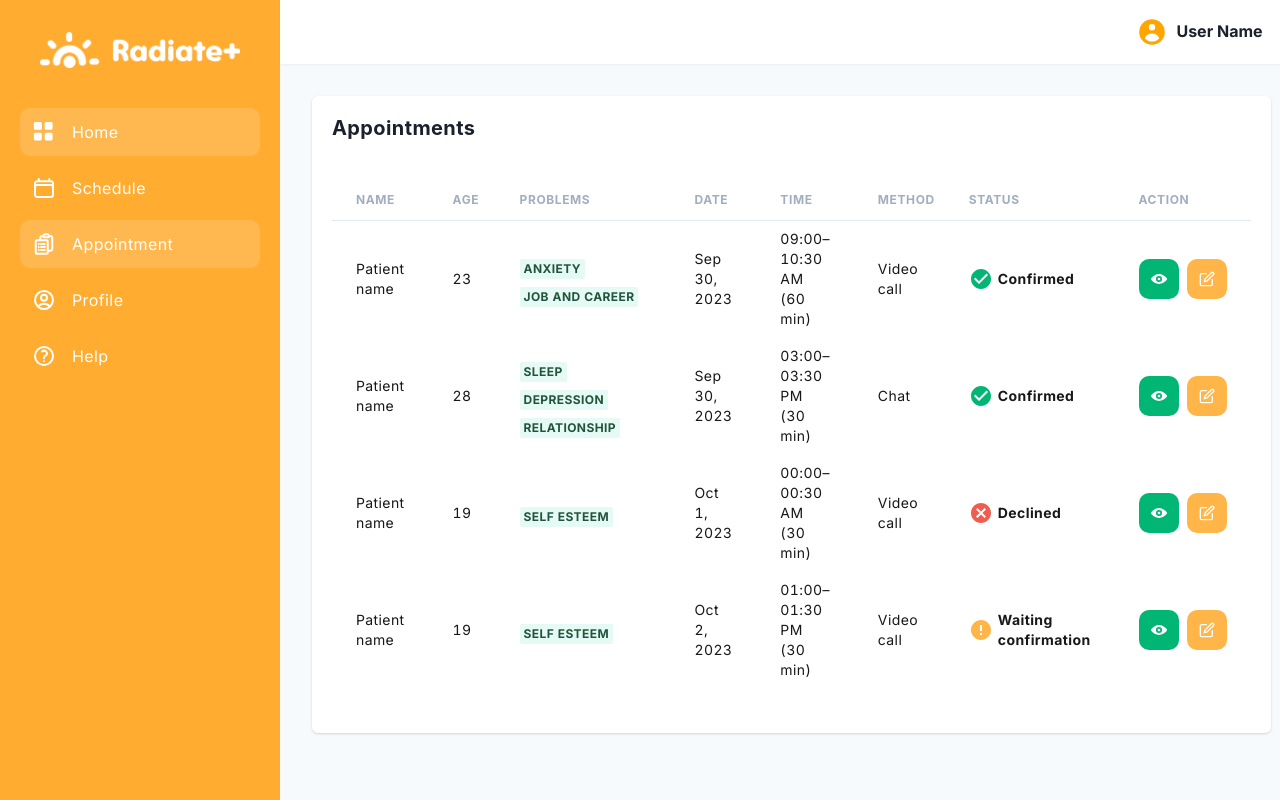
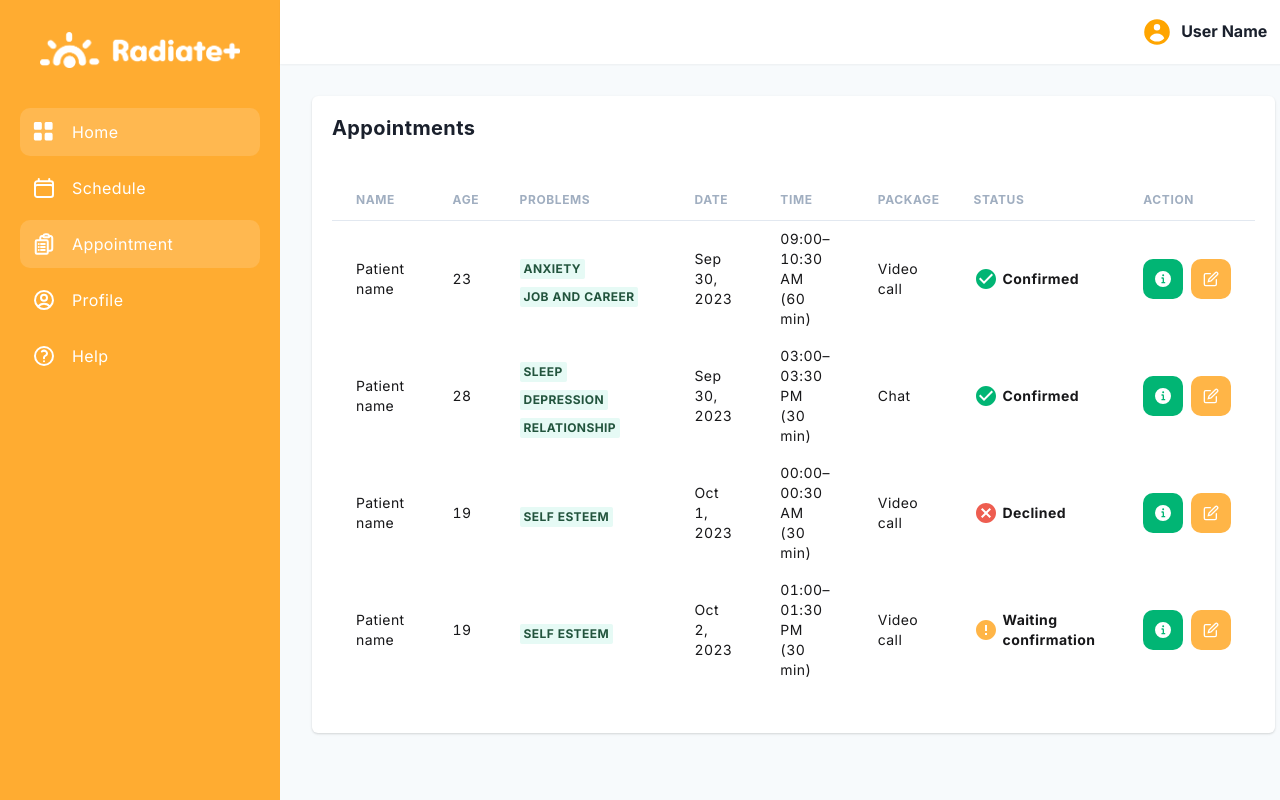
Before and after one commit to Radiate-Mental-Health-App/front-end, a React (Vite) app: page /p/appointments in a window 1280 px wide. Shown: the top 800 px of the page. Built offline with nearby package versions, Linux system fonts and the light colour scheme.

Commit message:
Change the table data json structure and AppointmentTable action icon

```diff
--- a/src/pages/psychologist/dataTables/components/AppointmentsTable.jsx
+++ b/src/pages/psychologist/dataTables/components/AppointmentsTable.jsx
@@ -13,8 +13,6 @@ import {
   useColorModeValue,
   CardHeader,
   Heading,
-  Button,
-  Stack,
   IconButton,
   HStack,
   Badge,
@@ -30,8 +28,7 @@ import {
 
 // Assets
 import { MdCheckCircle, MdCancel, MdOutlineError } from "react-icons/md";
-import { IoInformation, IoInformationOutline } from "react-icons/io5";
-import { EditIcon, SearchIcon, ViewIcon } from "@chakra-ui/icons";
+import { EditIcon, InfoIcon } from "@chakra-ui/icons";
 
 export default function ColumnsTable(props) {
   const { columnsData, tableData } = props;
@@ -134,7 +131,7 @@ export default function ColumnsTable(props) {
                         {problem}
                       </Badge>
                     ));
-                  } else if (cell.column.Header === "METHOD") {
+                  } else if (cell.column.Header === "PACKAGE") {
                     data = (
                       <Text color={textColor} fontSize="sm">
                         {cell.value}
@@ -179,7 +176,7 @@ export default function ColumnsTable(props) {
                         colorScheme="green"
                         aria-label="Search database"
                         borderRadius="10px"
-                        icon={<ViewIcon />}
+                        icon={<InfoIcon />}
                       />
                       <IconButton
                         colorScheme="orange"
--- a/src/pages/psychologist/default/components/Appointment.jsx
+++ b/src/pages/psychologist/default/components/Appointment.jsx
@@ -42,7 +42,7 @@ export default function Appointment(props) {
                     <Text fontWeight={"bold"} fontSize={"md"}>
                         Patient name
                     </Text>
-                    <Stack direction="row" spacing={4} align="center">
+                    <Stack direction="row" spacing={2} align="center">
                         <Button colorScheme='green' size="sm">
                             Start session
                         </Button>
--- a/src/pages/psychologist/default/variables/columnsData.js
+++ b/src/pages/psychologist/default/variables/columnsData.js
@@ -20,8 +20,8 @@ export const columnsDataComplex = [
     accessor: "time",
   },
   {
-    Header: "METHOD",
-    accessor: "method",
+    Header: "PACKAGE",
+    accessor: "package",
   },
   {
     Header: "STATUS",
--- a/src/pages/psychologist/default/variables/tableDataComplex.json
+++ b/src/pages/psychologist/default/variables/tableDataComplex.json
@@ -1,38 +1,86 @@
 [
   {
+    "appointment_id": "",
+    "psychologistId": "",
+    "userId": "",
+    "schedule": "",
+    "package": "Video call",
+    "status": "Confirmed",
     "name":"Patient name",
     "age": 23,
     "date": "Sep 30, 2023",
     "time": "09:00–10:30 AM (60 min)",
     "problems": ["Anxiety", "Job and Career"],
-    "method": "Video call",
-    "status": "Confirmed"
+    "counseling_result_id": "",
+    "scheduleId": "",
+    "evaluationType": "",
+    "observationResult": "",
+    "interviewResult": "",
+    "personalityDinamics": "",
+    "solutionAssigment" : "",
+    "conclusion" : ""
   },
   {
+    "appointment_id": "",
+    "psychologistId": "",
+    "userId": "",
+    "schedule": "",
+    "package": "Chat",
+    "status": "Confirmed",
     "name":"Patient name",
     "age": 28,
     "date": "Sep 30, 2023",
     "time": "03:00–03:30 PM (30 min)",
     "problems": ["Sleep", "Depression", "Relationship"],
-    "method": "Chat",
-    "status": "Confirmed"
+    "counseling_result_id": "",
+    "scheduleId": "",
+    "evaluationType": "",
+    "observationResult": "",
+    "interviewResult": "",
+    "personalityDinamics": "",
+    "solutionAssigment" : "",
+    "conclusion" : ""
   },
   {
+    "appointment_id": "",
+    "psychologistId": "",
+    "userId": "",
+    "schedule": "",
+    "package": "Video call",
+    "status": "Declined",
     "name":"Patient name",
     "age": 19,
     "date": "Oct 1, 2023",
     "time": "00:00–00:30 AM (30 min)",
     "problems": ["Self Esteem"],
-    "method": "Video call",
-    "status": "Declined"
+    "counseling_result_id": "",
+    "scheduleId": "",
+    "evaluationType": "",
+    "observationResult": "",
+    "interviewResult": "",
+    "personalityDinamics": "",
+    "solutionAssigment" : "",
+    "conclusion" : ""
   },
   {
+    "appointment_id": "",
+    "psychologistId": "",
+    "userId": "",
+    "schedule": "",
+    "package": "Video call",
+    "status": "Waiting confirmation",
     "name":"Patient name",
     "age": 19,
     "date": "Oct 2, 2023",
     "time": "01:00–01:30 PM (30 min)",
     "problems": ["Self Esteem"],
-    "method": "Video call",
-    "status": "Waiting confirmation"
+    "counseling_result_id": "",
+    "scheduleId": "",
+    "evaluationType": "",
+    "observationResult": "",
+    "interviewResult": "",
+    "personalityDinamics": "",
+    "solutionAssigment" : "",
+    "conclusion" : ""
   }
 ]
```
